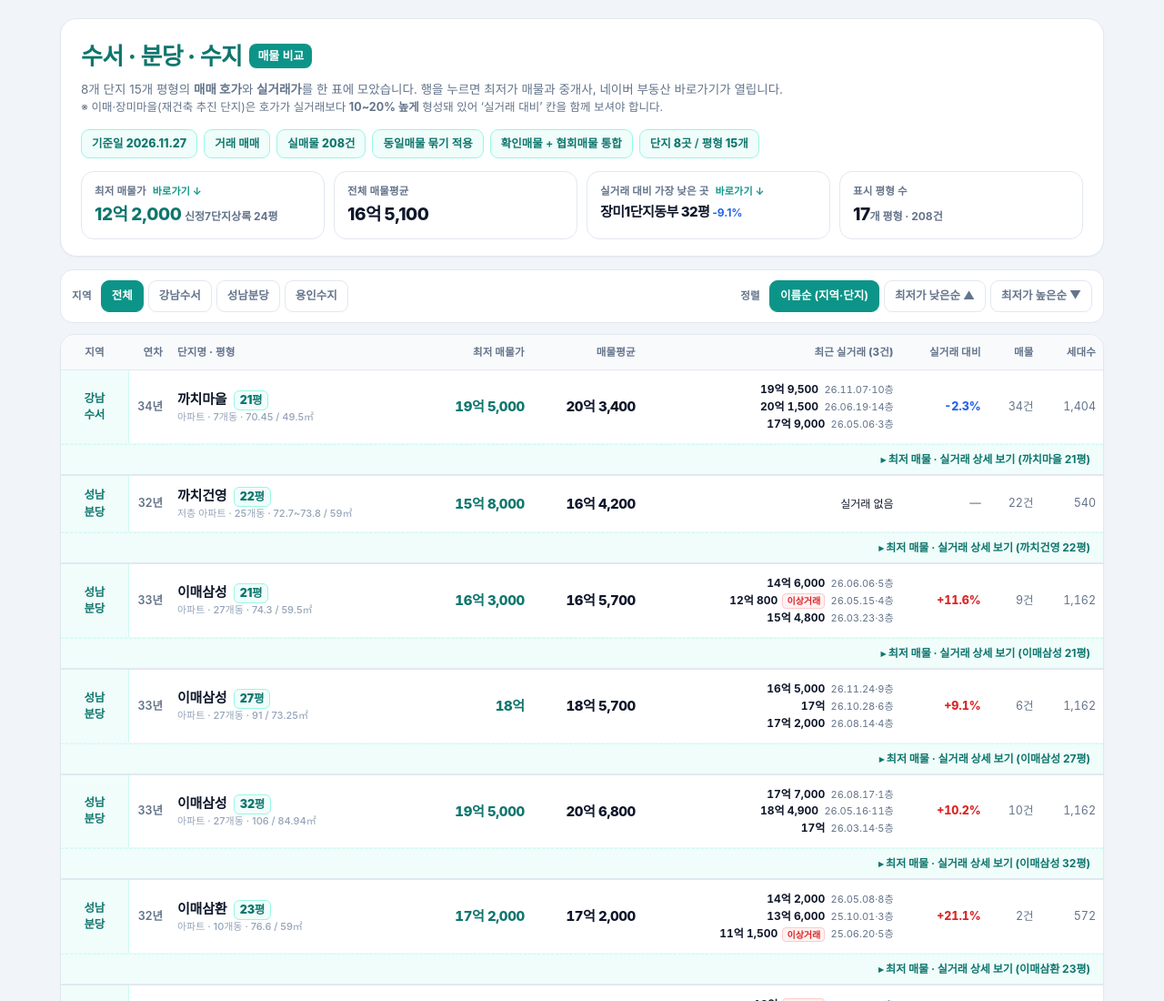
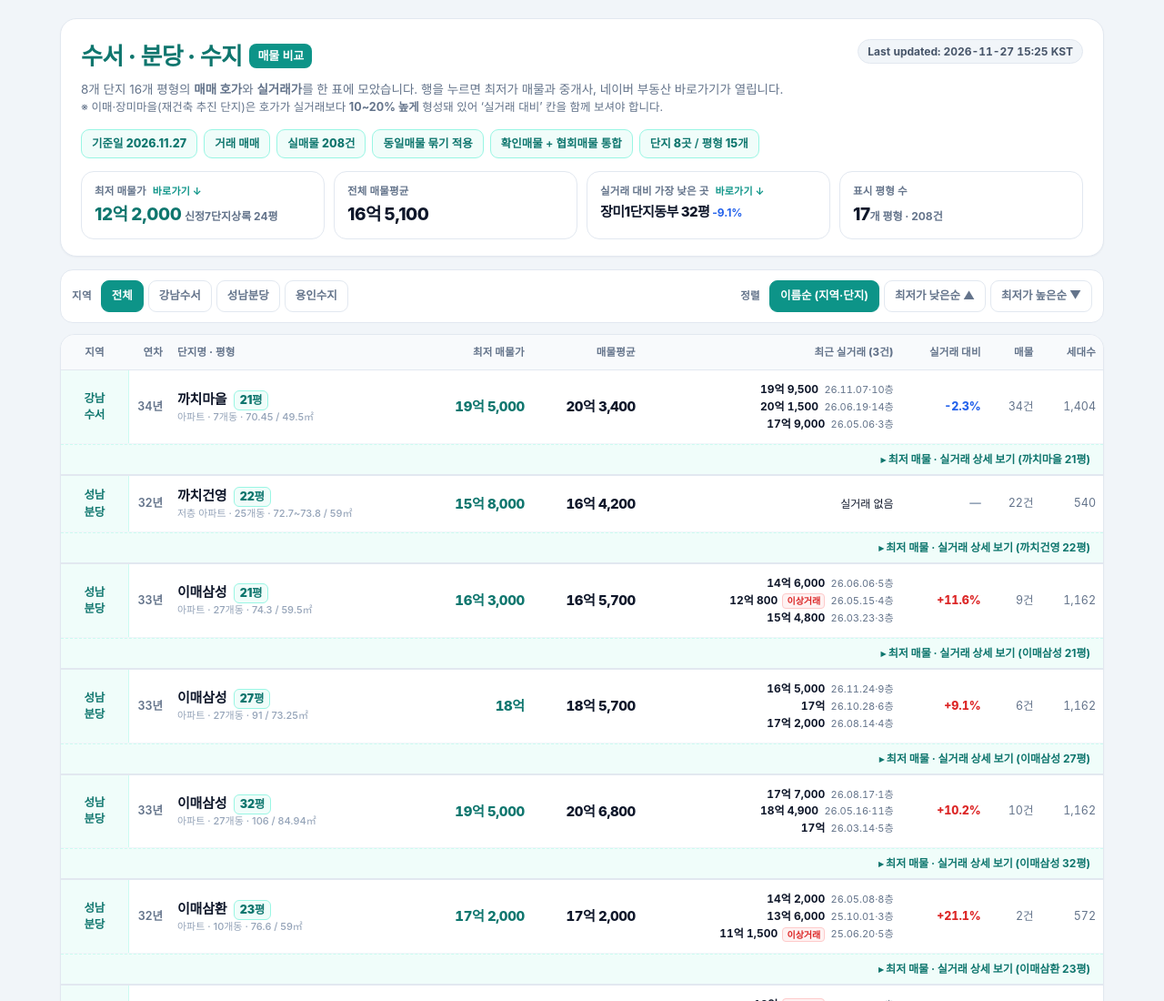
Before and after one commit to kimdew/Dashboards, a plain HTML site: page index.html in a window 1280 px wide. Shown: the top 1100 px of the page at 91% size. Drawn offline with Linux system fonts and the light colour scheme.

Commit message:
Add Last updated timestamp to top-right header

```diff
--- a/index.html
+++ b/index.html
@@ -233,14 +233,17 @@
     td.deals3::before{content:"최근 실거래 3건"; display:block; font-size:10.5px; font-weight:800; color:var(--muted); margin-bottom:2px;}
   }
 
+
+  .hero-top{display:flex; align-items:flex-start; justify-content:space-between; gap:10px; flex-wrap:wrap;}
+  .last-upd{font-size:12px; font-weight:700; color:#475569; background:#f1f5f9; border:1px solid #e2e8f0; border-radius:999px; padding:4px 10px; white-space:nowrap; font-variant-numeric:tabular-nums;}
 </style>
 </head>
 <body>
 <div class="wrap">
 
   <header class="hero">
-    <h1>수서 · 분당 · 수지 <span class="tag">매물 비교</span></h1>
-    <p class="sub">8개 단지 15개 평형의 <b>매매 호가</b>와 <b>실거래가</b>를 한 표에 모았습니다. 행을 누르면 최저가 매물과 중개사, 네이버 부동산 바로가기가 열립니다.<br><span style="font-size:12.5px">※ 이매·장미마을(재건축 추진 단지)은 호가가 실거래보다 <b>10~20% 높게</b> 형성돼 있어 &lsquo;실거래 대비&rsquo; 칸을 함께 보셔야 합니다.</span></p>
+    <div class="hero-top"><h1>수서 · 분당 · 수지 <span class="tag">매물 비교</span></h1><span class="last-upd" id="last-updated">Last updated: 2026-11-27 15:25 KST</span></div>
+    <p class="sub">8개 단지 16개 평형의 <b>매매 호가</b>와 <b>실거래가</b>를 한 표에 모았습니다. 행을 누르면 최저가 매물과 중개사, 네이버 부동산 바로가기가 열립니다.<br><span style="font-size:12.5px">※ 이매·장미마을(재건축 추진 단지)은 호가가 실거래보다 <b>10~20% 높게</b> 형성돼 있어 &lsquo;실거래 대비&rsquo; 칸을 함께 보셔야 합니다.</span></p>
     <div class="chips">
       <span class="chip">기준일 <b>2026.11.27</b></span>
       <span class="chip">거래 <b>매매</b></span>
```
